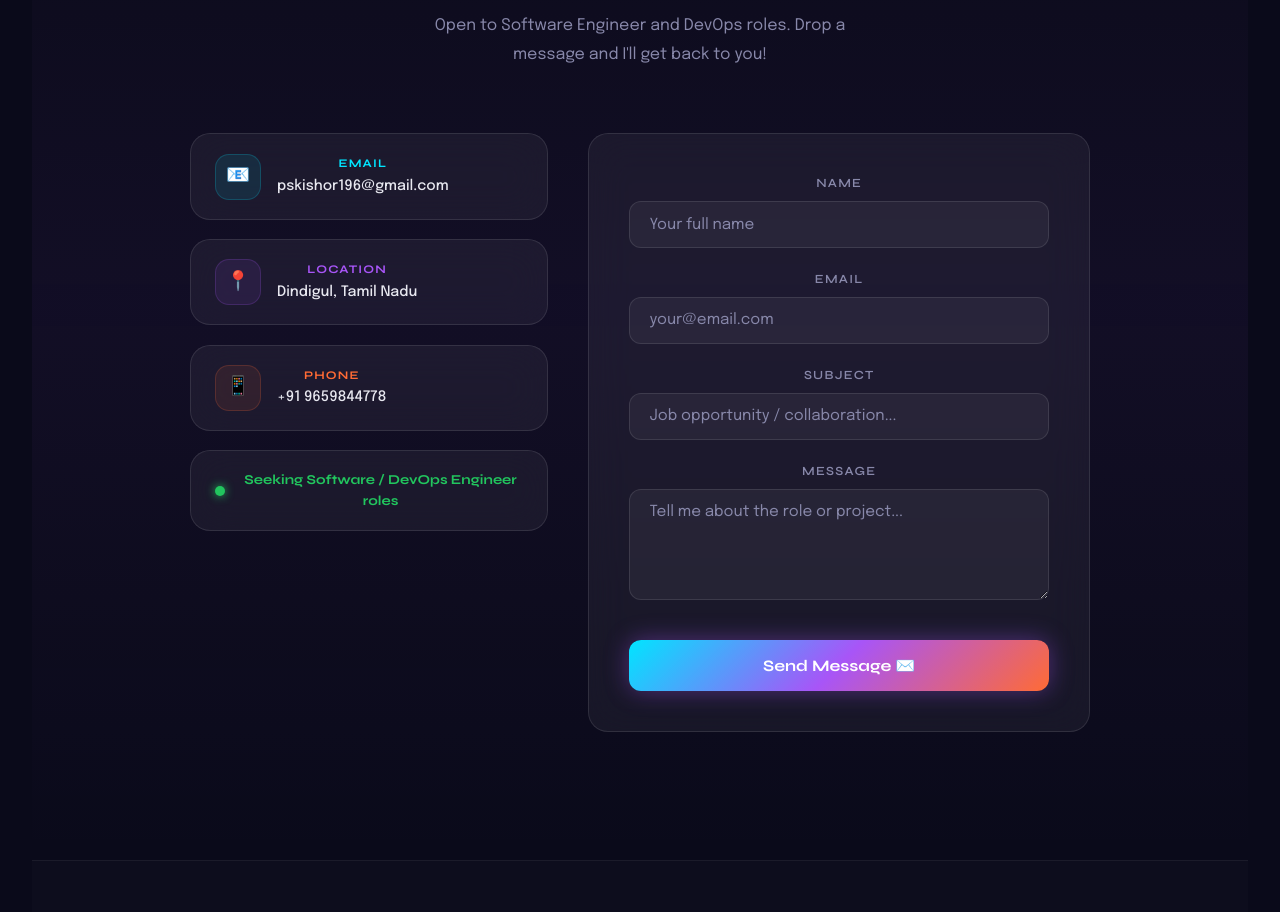
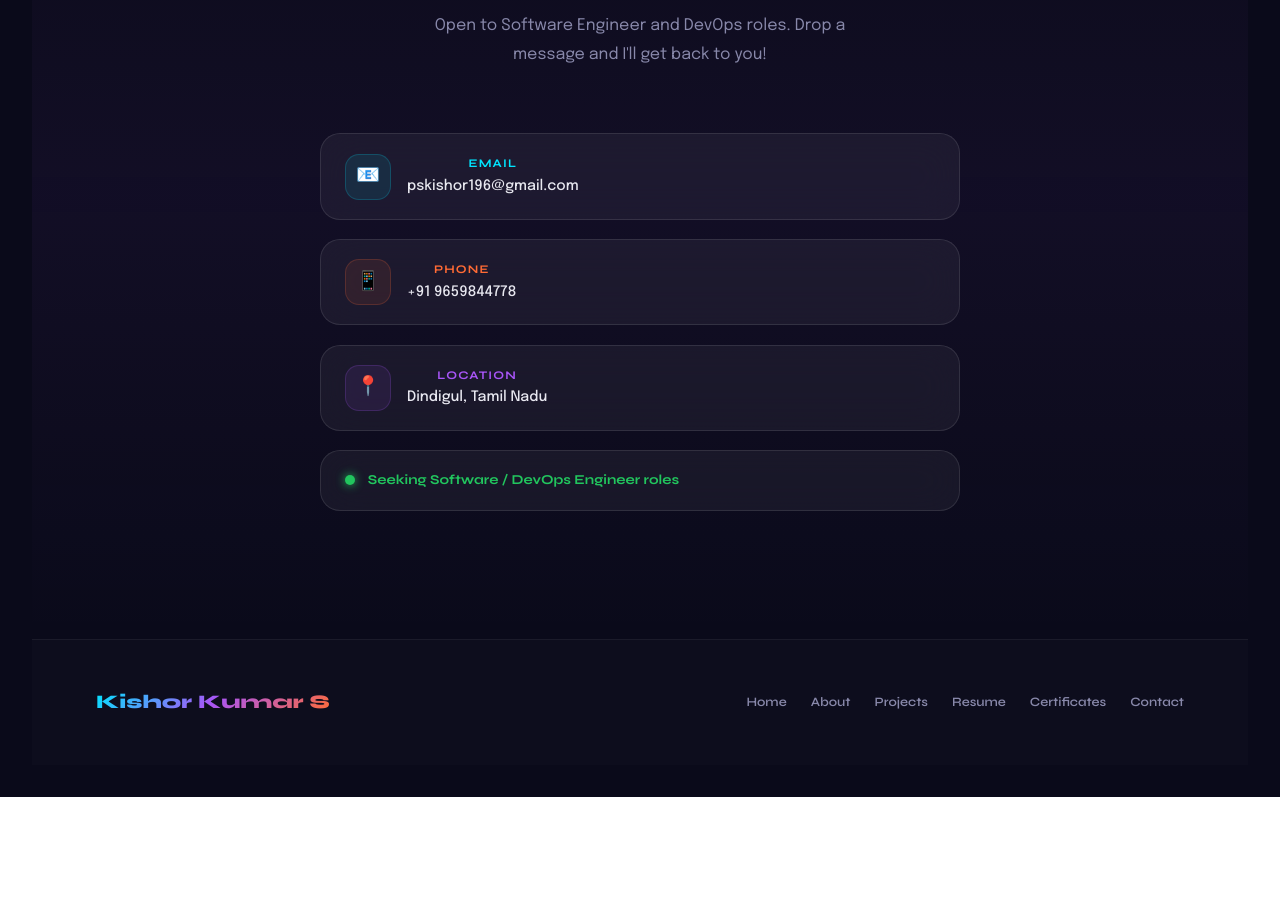
Before and after one commit to Kishor1703/Portfolio, a React (Vite) app: page / in a window 1280 px wide. Shown: the part 6900-7812 px from the top of the page. After the commit the page ends 7697 px from the top, so only its background shows below. Built offline with nearby package versions, Linux system fonts and the light colour scheme.

Commit message:
Resume Chnaged

```diff
--- a/src/component/Portfolio.jsx
+++ b/src/component/Portfolio.jsx
@@ -974,23 +974,77 @@ export default function Portfolio() {
             </div>
           </FadeSection>
 
-          <div className="grid-2" style={{ display: "grid", gridTemplateColumns: "1fr 1.4fr", gap: "2.5rem", alignItems: "start" }}>
+          <div className="grid-2" style={{ display: "grid", gridTemplateColumns: "minmax(0, 1fr)", maxWidth: "640px", margin: "0 auto", gap: "2.5rem", alignItems: "start" }}>
             <FadeSection>
               <div style={{ display: "flex", flexDirection: "column", gap: "1.2rem" }}>
                 {[
                   { icon: "📧", label: "Email", val: "pskishor196@gmail.com", color: "#00e5ff" },
+                  { icon: "📱", label: "Phone", val: "+91 9659844778", color: "#ff6b35" },
                   { icon: "📍", label: "Location", val: "Dindigul, Tamil Nadu", color: "#a855f7" },
-                  { icon: "📱", label: "Phone", val: "+91 9659844778", color: "#ff6b35" },
+
                 ].map(info => (
-                  <div key={info.label} className="glass-card" style={{ padding: "1.2rem 1.5rem", display: "flex", gap: "1rem", alignItems: "center" }}>
-                    <div style={{
-                      width: "46px", height: "46px", borderRadius: "14px", flexShrink: 0,
-                      background: `${info.color}18`, border: `1px solid ${info.color}30`,
-                      display: "flex", alignItems: "center", justifyContent: "center", fontSize: "1.2rem",
-                    }}>{info.icon}</div>
+                  <div
+                    key={info.label}
+                    className="glass-card"
+                    style={{
+                      padding: "1.2rem 1.5rem",
+                      display: "flex",
+                      gap: "1rem",
+                      alignItems: "center"
+                    }}
+                  >
+                    <div
+                      style={{
+                        width: "46px",
+                        height: "46px",
+                        borderRadius: "14px",
+                        flexShrink: 0,
+                        background: `${info.color}18`,
+                        border: `1px solid ${info.color}30`,
+                        display: "flex",
+                        alignItems: "center",
+                        justifyContent: "center",
+                        fontSize: "1.2rem",
+
+                      }}
+                    >
+                      {info.icon}
+                    </div>
+
                     <div>
-                      <div style={{ color: info.color, fontSize: "0.73rem", fontFamily: "'Syne',sans-serif", fontWeight: 700, letterSpacing: "0.1em", textTransform: "uppercase", marginBottom: "0.2rem" }}>{info.label}</div>
-                      <div style={{ fontWeight: 500, fontSize: "0.9rem", wordBreak: "break-all" }}>{info.val}</div>
+                      <div
+                        style={{
+                          color: info.color,
+                          fontSize: "0.73rem",
+                          fontFamily: "'Syne',sans-serif",
+                          fontWeight: 700,
+                          letterSpacing: "0.1em",
+                          textTransform: "uppercase",
+                          marginBottom: "0.2rem"
+                        }}
+                      >
+                        {info.label}
+                      </div>
+
+                      <div style={{ fontWeight: 500, fontSize: "0.9rem", wordBreak: "break-all" }}>
+                        {info.label === "Email" ? (
+                          <a
+                            href={`mailto:${info.val}`}
+                            style={{ textDecoration: "none", color: "inherit" }}
+                          >
+                            {info.val}
+                          </a>
+                        ) : info.label === "Phone" ? (
+                          <a
+                            href={`tel:${info.val}`}
+                            style={{ textDecoration: "none", color: "inherit" }}
+                          >
+                            {info.val}
+                          </a>
+                        ) : (
+                          info.val
+                        )}
+                      </div>
                     </div>
                   </div>
                 ))}
@@ -1003,29 +1057,7 @@ export default function Portfolio() {
               </div>
             </FadeSection>
 
-            <FadeSection style={{ transitionDelay: "0.15s" }}>
-              <div className="glass-card" style={{ padding: "2.5rem" }}>
-                <div style={{ marginBottom: "1.4rem" }}>
-                  <label style={{ display: "block", fontFamily: "'Syne',sans-serif", fontWeight: 600, fontSize: "0.78rem", letterSpacing: "0.1em", textTransform: "uppercase", color: "#8888aa", marginBottom: "0.5rem" }}>Name</label>
-                  <input className="form-input" placeholder="Your full name" />
-                </div>
-                <div style={{ marginBottom: "1.4rem" }}>
-                  <label style={{ display: "block", fontFamily: "'Syne',sans-serif", fontWeight: 600, fontSize: "0.78rem", letterSpacing: "0.1em", textTransform: "uppercase", color: "#8888aa", marginBottom: "0.5rem" }}>Email</label>
-                  <input className="form-input" type="email" placeholder="your@email.com" />
-                </div>
-                <div style={{ marginBottom: "1.4rem" }}>
-                  <label style={{ display: "block", fontFamily: "'Syne',sans-serif", fontWeight: 600, fontSize: "0.78rem", letterSpacing: "0.1em", textTransform: "uppercase", color: "#8888aa", marginBottom: "0.5rem" }}>Subject</label>
-                  <input className="form-input" placeholder="Job opportunity / collaboration..." />
-                </div>
-                <div style={{ marginBottom: "2rem" }}>
-                  <label style={{ display: "block", fontFamily: "'Syne',sans-serif", fontWeight: 600, fontSize: "0.78rem", letterSpacing: "0.1em", textTransform: "uppercase", color: "#8888aa", marginBottom: "0.5rem" }}>Message</label>
-                  <textarea className="form-input" rows={5} placeholder="Tell me about the role or project..." style={{ resize: "vertical" }} />
-                </div>
-                <button className="glow-btn" style={{ width: "100%", padding: "1rem", fontSize: "1rem", borderRadius: "12px" }}>
-                  Send Message ✉️
-                </button>
-              </div>
-            </FadeSection>
+
           </div>
         </div>
       </section>
```
